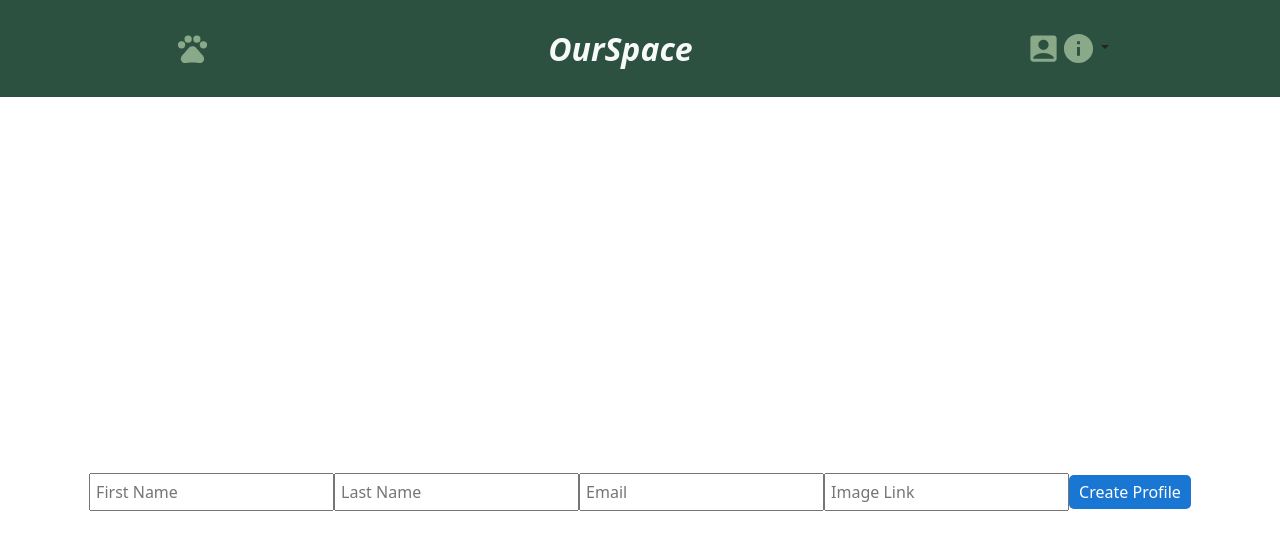
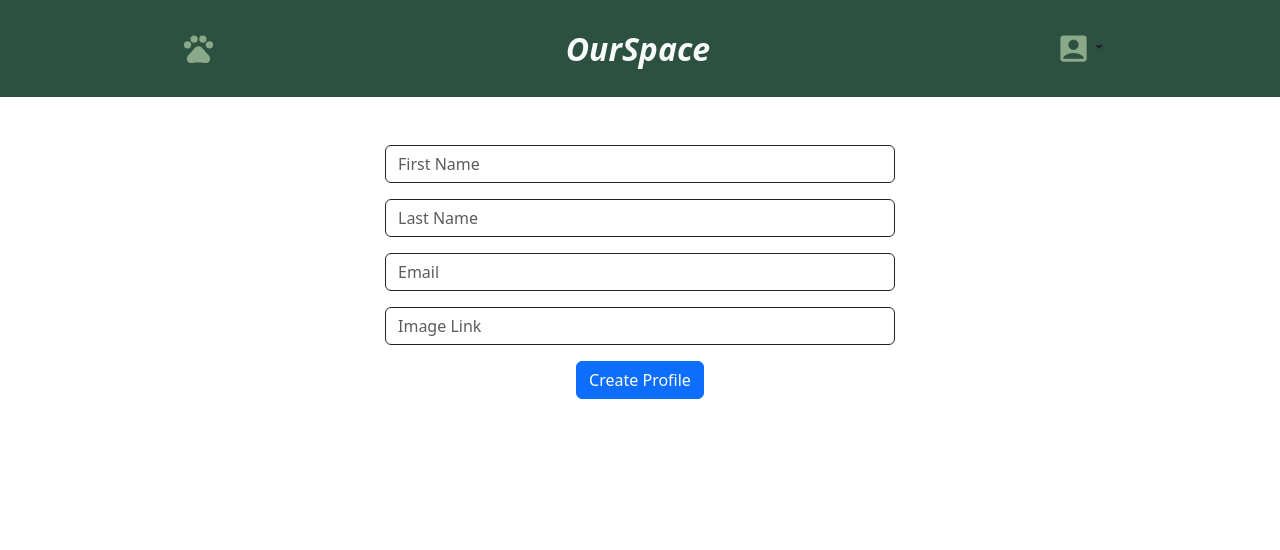
Before and after one commit to CalinP1/Social-media-feed-Clone, a React (Create React App) app: page /profile in a window 1280 px wide. Shown: the top 550 px of the page. Built offline with nearby package versions, Linux system fonts and the light colour scheme.

Commit message:
Styling for form in the profile page, eliminated About page, Update - you can add likes and comments only if you create a profile, new spacing in the newsfeed for PC

```diff
--- a/src/About.js
+++ /dev/null
@@ -1,7 +0,0 @@
-import React from 'react'
-
-export const About = () => {
-  return (
-    <div>About</div>
-  )
-}
--- a/src/App.js
+++ b/src/App.js
@@ -1,5 +1,4 @@
 import { BrowserRouter, Routes, Route } from 'react-router-dom';
-import {About} from './About';
 import {Profile} from './Profile';
 import  SharedLayout  from './SharedLayout';
 import  Error  from './Error';
@@ -11,7 +10,6 @@ function App() {
       <Routes>
         <Route path='/' element={<SharedLayout />}>
           <Route index element={<Homepage />} />
-          <Route path='about' element={<About />} />
           <Route path='profile' element={<Profile />} />
           <Route path='*' element={<Error />} />
         </Route>
--- a/src/Navbar.js
+++ b/src/Navbar.js
@@ -1,7 +1,6 @@
 import React from 'react';
 import { Link } from 'react-router-dom';
 import PetsIcon from '@mui/icons-material/Pets';
-import InfoIcon from '@mui/icons-material/Info';
 import './Navbar.css';
 import AccountBoxIcon from '@mui/icons-material/AccountBox';
 
@@ -19,11 +18,9 @@ const Navbar = () => {
       <div className="dropdown">
         <button className="btn background-color-dropdown dropdown-toggle position-static px-2" type="button" id="dropstartMenuButton" data-bs-toggle="dropdown" aria-expanded="false">
           <AccountBoxIcon className='dropdown-color' fontSize="large"/>
-          <InfoIcon className='dropdown-color' fontSize="large"/>
         </button>
         <ul className="dropdown-menu dropdown-menu-end dropdown-background text-center " aria-labelledby="dropstartMenuButton">
           <li><Link to='profile' className='btn fw-bold text-dark px-2'>PROFILE</Link></li>
-          <li><Link to='about' className='btn fw-bold text-dark '>ABOUT</Link></li>
         </ul>
       </div>
     </nav>
--- a/src/Profile.css
+++ b/src/Profile.css
@@ -1,17 +1,7 @@
-.profile-container {
-    display: flex;
-    justify-content: center;
-    align-items: center;
-    height: 100vh;
-  }
 
-  .profile-form {
-    text-align: center;
-  }
+.form-control {
+  margin-bottom: 10px;
 
-  .profile-form input {
-    margin-bottom: 10px;
-    padding: 5px;
 }
 
 .create-profile-button {
--- a/src/Profile.js
+++ b/src/Profile.js
@@ -8,6 +8,7 @@ export const Profile = () => {
   const [email, setEmail] = useState('');
   const [imageLink, setImageLink] = useState('');
   const [showForm, setShowForm] = useState(true);
+  const [emailError, setEmailError] = useState('');
 
   useEffect(() => {
     const storedProfile = JSON.parse(localStorage.getItem('profile')) || {};
@@ -19,7 +20,22 @@ export const Profile = () => {
     setShowForm(!storedProfile.firstName);
   }, []);
 
+  const validateEmail = (email) => {
+    const emailPattern = /^[^\s@]+@[^\s@]+\.[^\s@]+$/;
+    return emailPattern.test(email);
+  };
+
   const handleCreateProfile = () => {
+    if (!firstName || !lastName || !imageLink) {
+      setEmailError('Toate câmpurile trebuie completate.');
+      return;
+    }
+
+    if (!validateEmail(email)) {
+      setEmailError('Email invalid.');
+      return;
+    }
+
     const newProfile = {
       firstName,
       lastName,
@@ -43,7 +59,9 @@ export const Profile = () => {
   };
 
   return (
-    <div className="profile-container">
+    <div className="container my-5 px-5">
+      <div className="row justify-content-center">
+        <div className="col-md-6">
           {showForm && (
             <div className="profile-form">
               <input
@@ -51,26 +69,36 @@ export const Profile = () => {
                 placeholder="First Name"
                 value={firstName}
                 onChange={(e) => setFirstName(e.target.value)}
+                className="form-control mb-3 border border-dark"
               />
               <input
                 type="text"
                 placeholder="Last Name"
                 value={lastName}
                 onChange={(e) => setLastName(e.target.value)}
+                className="form-control mb-3 border border-dark"
               />
               <input
                 type="email"
                 placeholder="Email"
                 value={email}
-            onChange={(e) => setEmail(e.target.value)}
+                onChange={(e) => {
+                  setEmail(e.target.value);
+                  setEmailError('');
+                }}
+                className={`form-control mb-3 border border-dark ${emailError ? 'is-invalid' : ''}`}
               />
+              {emailError && (
+                <div className="invalid-feedback">{emailError}</div>
+              )}
               <input
                 type="text"
                 placeholder="Image Link"
                 value={imageLink}
                 onChange={(e) => setImageLink(e.target.value)}
+                className="form-control mb-3 border border-dark"
               />
-          <button className="create-profile-button" onClick={handleCreateProfile}>
+              <button className="btn btn-primary d-block mx-auto" onClick={handleCreateProfile}>
                 Create Profile
               </button>
             </div>
@@ -80,11 +108,13 @@ export const Profile = () => {
               <img src={imageLink} alt="Profile Avatar" className="profile-avatar" />
               <h2>{firstName} {lastName}</h2>
               <p>Email: {email}</p>
-          <button className="reset-profile-button" onClick={handleResetProfile}>
+              <button className="btn btn-danger" onClick={handleResetProfile}>
                 Reset Profile
               </button>
             </div>
           )}
         </div>
+      </div>
+    </div>
   );
 };
--- a/src/ProfileCard.css
+++ b/src/ProfileCard.css
@@ -1,7 +1,7 @@
 .profile-card {
   border-radius: 30px;
   padding: 40px;
-  box-shadow: 0 2px 4px rgba(0, 0, 0, 0.4);
+  box-shadow: 0 2px 4px rgba(0, 0, 0, 0.7);
   text-align: center;
   width: 80%;
   margin: 10px;
@@ -77,3 +77,8 @@
 .favorite-icon.active {
   color: red;
 }
+
+.no-bullet-list{
+  list-style: none;
+  padding-left: 0;
+}
--- a/src/ProfileCard.js
+++ b/src/ProfileCard.js
@@ -13,9 +13,14 @@ const ProfileCard = ({ name, picture, catImageUrl }) => {
   const [comment, setComment] = useState('');
   const [comments, setComments] = useState(loadComments());
   const [isFavorite, setIsFavorite] = useState(false);
+  const [isProfileCreated, setIsProfileCreated] = useState(false);
 
   const handleCommentClick = () => {
-    setIsCommenting(!isCommenting);
+    if (isProfileCreated) {
+      setIsCommenting(!isCommenting);
+    } else {
+      alert('Pentru a lăsa un comentariu, trebuie să îți creezi un cont și să-l activezi.');
+    }
   };
 
   const handleCommentChange = (event) => {
@@ -52,8 +57,12 @@ const ProfileCard = ({ name, picture, catImageUrl }) => {
   };
 
   const handleFavoriteClick = () => {
-    setIsFavorite(!isFavorite);
-    saveFavoriteStatus(!isFavorite);
+    if (isProfileCreated) {
+      setIsFavorite(!isFavorite);
+      saveFavoriteStatus(!isFavorite);
+    } else {
+      alert('Pentru a lăsa un like, trebuie să îți creezi un cont.');
+    }
   };
 
   const saveFavoriteStatus = (status) => {
@@ -65,6 +74,9 @@ const ProfileCard = ({ name, picture, catImageUrl }) => {
   useEffect(() => {
     const favoriteStatus = JSON.parse(localStorage.getItem('favoriteStatus')) || {};
     setIsFavorite(favoriteStatus[name] || false);
+
+    const storedProfile = JSON.parse(localStorage.getItem('profile')) || {};
+    setIsProfileCreated(!!storedProfile.firstName);
   }, []);
 
   return (
@@ -81,10 +93,12 @@ const ProfileCard = ({ name, picture, catImageUrl }) => {
           className={`favorite-icon ${isFavorite ? 'active' : ''}`}
           onClick={handleFavoriteClick}
         />
+
         <button className="comment-button" onClick={handleCommentClick}>
           {isCommenting ? 'Cancel' : 'Comment'}
         </button>
       </div>
+
       {isCommenting && (
         <div className="comment-section">
           <textarea
@@ -98,10 +112,11 @@ const ProfileCard = ({ name, picture, catImageUrl }) => {
           </button>
         </div>
       )}
+
       {comments.length > 0 && (
         <div className="comments-container">
           <h3>Comments:</h3>
-          <ul className="comments-list">
+          <ul className="comments-list no-bullet-list">
             {comments.map((comment, index) => (
               <li key={index} className="comment-item">
                 {comment}
--- a/src/ProfilesPage.js
+++ b/src/ProfilesPage.js
@@ -30,7 +30,7 @@ const ProfilesPage = () => {
 
   const fetchCatImage = async () => {
     try {
-      const response = await fetch('https://api.thecatapi.com/v1/images/search?limit=100');
+      const response = await fetch('https://api.thecatapi.com/v1/images/search?limit=10');
       const data = await response.json();
       const newCatImageUrls = data.map((item) => item.url);
       setCatImageUrls(newCatImageUrls);
@@ -94,7 +94,13 @@ const ProfilesPage = () => {
   }, [profiles]);
 
   return (
-    <div className="profiles-page d-flex flex-wrap justify-content-center py-4 ">
+    <div className="container">
+      <div className="row">
+        <div className="col-md-3">
+          {/* Empty left col */}
+        </div>
+        <div className="col-md-6">
+          <div className="profiles-page d-flex flex-wrap justify-content-center py-4">
             {profiles.map((profile, index) => {
               const savedData = loadProfileData(index);
               const name = savedData ? savedData.name : `${profile.name.first} ${profile.name.last}`;
@@ -117,6 +123,12 @@ const ProfilesPage = () => {
               );
             })}
           </div>
+        </div>
+        <div className="col-md-3">
+          {/* Empty right col */}
+        </div>
+      </div>
+    </div>
   );
 };
 
```
Also changed, not shown: src/ProfilesPage.css (line endings or trailing spaces). Lines whose indentation alone changed are shown as unchanged.
